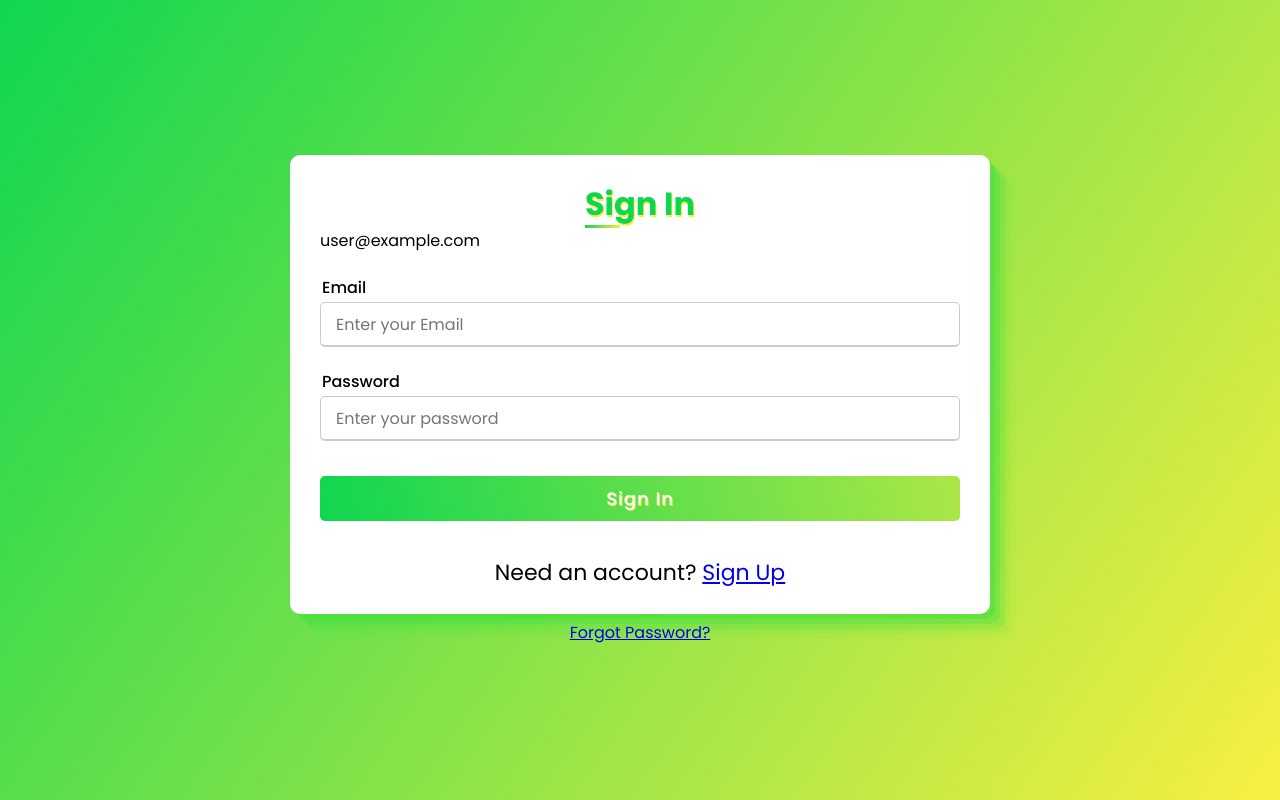
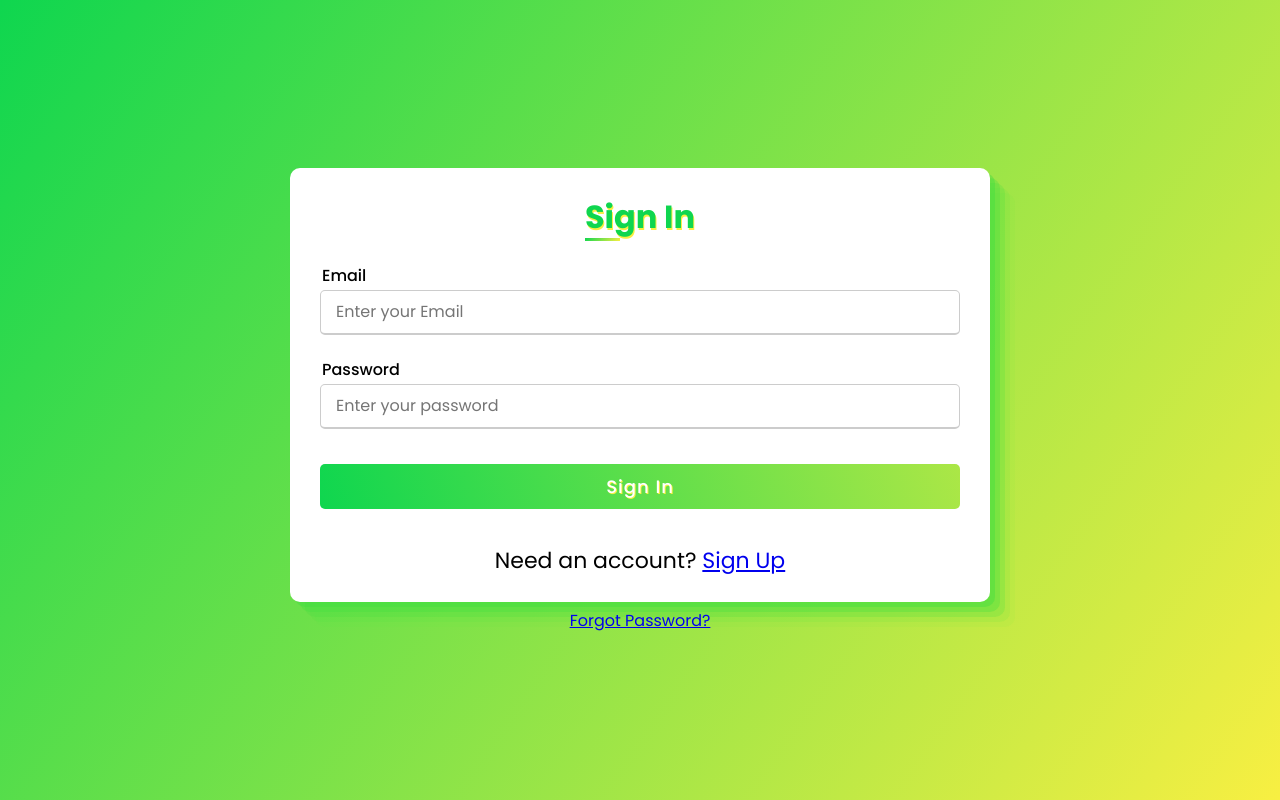
Before and after one commit to 2juicy/natures-harvest, a React (Create React App) app: page /signin in a window 1280 px wide. Built offline with nearby package versions, Linux system fonts and the light colour scheme; no server answers; sample sign-in values are in the browser's storage.

Commit message:
setting up workflow

```diff
--- a/src/components/authentication/Alert/Alert.tsx
+++ b/src/components/authentication/Alert/Alert.tsx
@@ -1,11 +1,11 @@
 import "./Alert.scss";
 
 export default function Alert({
-  variant,
+  variant = "alert",
   message,
   setMessage,
 }: {
-  variant: string;
+  variant?: "alert" | "warning";
   message: string;
   setMessage: (arg: string) => void;
 }) {
--- a/src/components/authentication/Signin/Signin.tsx
+++ b/src/components/authentication/Signin/Signin.tsx
@@ -7,14 +7,13 @@ import { Link, useHistory } from "react-router-dom";
 export default function Signin() {
   const emailRef = useRef<HTMLInputElement>(null);
   const passwordRef = useRef<HTMLInputElement>(null);
-  const { signin, currentUser } = useAuth();
+  const { signin } = useAuth();
   const [error, setError] = useState("");
   const [loading, setLoading] = useState(false);
   const history = useHistory();
 
   async function handleSubmit(e: React.SyntheticEvent) {
     e.preventDefault();
-
     try {
       setError("");
       setLoading(true);
@@ -22,6 +21,7 @@ export default function Signin() {
       history.push("/");
     } catch {
       setError("Failed to sign in!");
+      setLoading(false);
     }
   }
 
@@ -29,7 +29,6 @@ export default function Signin() {
     <FlexContainer>
       <div className="container">
         <h3 className="title">Sign In</h3>
-        {currentUser?.email}
         {error && (
           <Alert variant="alert" message={error} setMessage={setError} />
         )}
--- a/src/components/authentication/Signup/Signup.tsx
+++ b/src/components/authentication/Signup/Signup.tsx
@@ -27,8 +27,8 @@ export default function Signup() {
       history.push("/");
     } catch {
       setError("Failed to create an account!");
+      setLoading(false);
     }
-    setLoading(false);
   }
 
   return (
```
